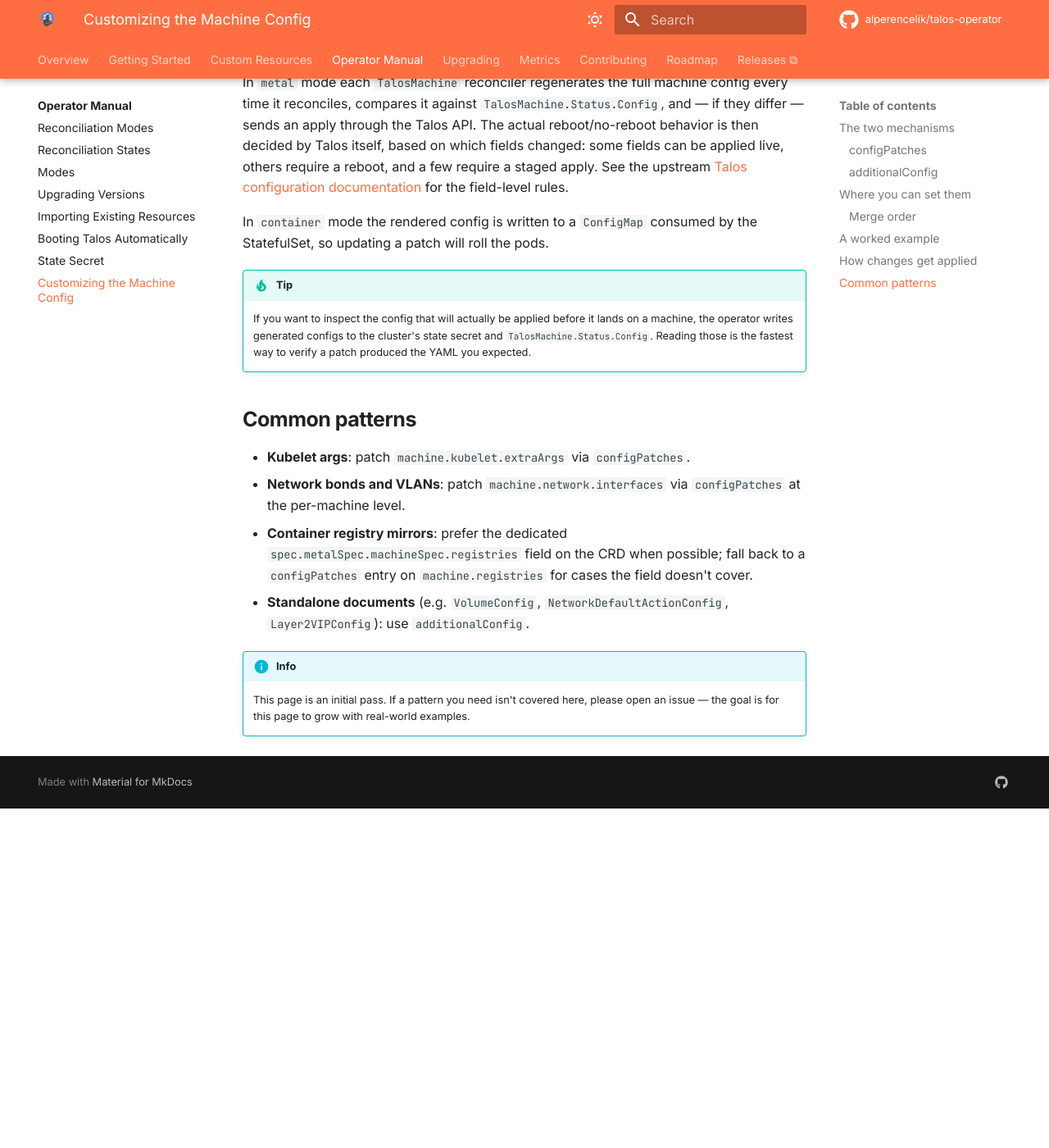
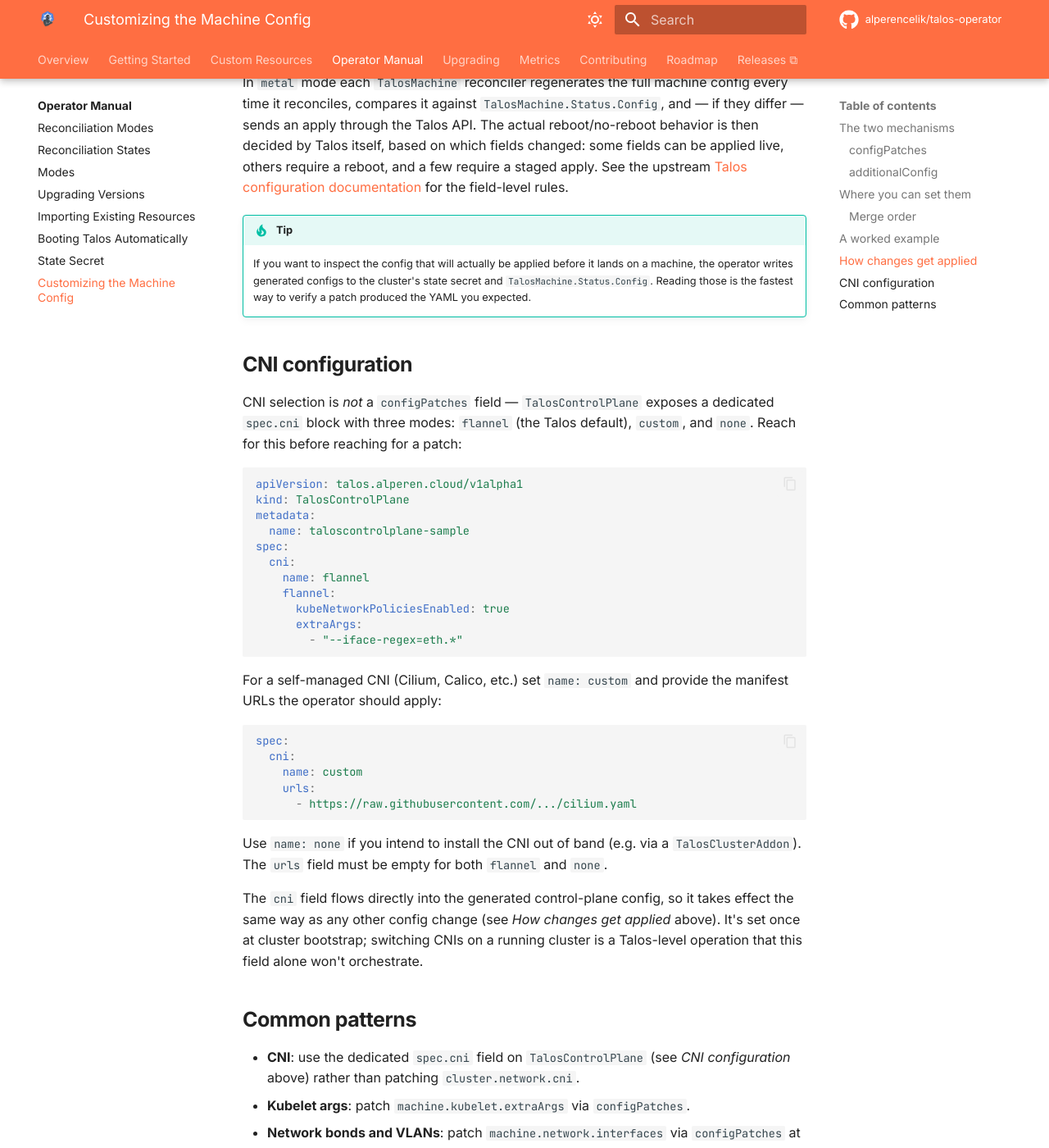
Before and after one commit to alperencelik/talos-operator, an MkDocs documentation site: the page built from docs/operator_manual/customizing_machine_config.md, in a window 1280 px wide and 1400 px high, scrolled down 2978 px. Shown: the whole window at 82% size. Built offline with MkDocs 1.6.1 and Material for MkDocs 9.7.7, drawn with Linux system fonts in a browser that asks for light colours; comment, search, counter and statistics services are not loaded; before the commit the page ends 3964 px from its top, so only the background shows below that.

Commit message:
docs: cover the dedicated spec.cni field on TalosControlPlane
Adds a CNI configuration section showing the flannel / custom / none
modes and the Flannel-specific sub-options, plus a Common Patterns
bullet so readers reach for the dedicated field before trying to patch
cluster.network.cni themselves.

````diff
--- a/docs/operator_manual/customizing_machine_config.md
+++ b/docs/operator_manual/customizing_machine_config.md
@@ -104,17 +104,45 @@ A runnable version of this example lives at [`examples/talos-controlplane-metal-
 
 In `metal` mode each `TalosMachine` reconciler regenerates the full machine config every time it reconciles, compares it against `TalosMachine.Status.Config`, and — if they differ — sends an apply through the Talos API. The actual reboot/no-reboot behavior is then decided by Talos itself, based on which fields changed: some fields can be applied live, others require a reboot, and a few require a staged apply. See the upstream [Talos configuration documentation](https://www.talos.dev/latest/talos-guides/configuration/) for the field-level rules.
 
-In `container` mode the rendered config is written to a `ConfigMap` consumed by the StatefulSet, so updating a patch will roll the pods.
-
 !!!tip
     If you want to inspect the config that will actually be applied before it lands on a machine, the operator writes generated configs to the cluster's state secret and `TalosMachine.Status.Config`. Reading those is the fastest way to verify a patch produced the YAML you expected.
 
+## CNI configuration
+
+CNI selection is *not* a `configPatches` field — `TalosControlPlane` exposes a dedicated `spec.cni` block with three modes: `flannel` (the Talos default), `custom`, and `none`. Reach for this before reaching for a patch:
+
+```yaml
+apiVersion: talos.alperen.cloud/v1alpha1
+kind: TalosControlPlane
+metadata:
+  name: taloscontrolplane-sample
+spec:
+  cni:
+    name: flannel
+    flannel:
+      kubeNetworkPoliciesEnabled: true
+      extraArgs:
+        - "--iface-regex=eth.*"
+```
+
+For a self-managed CNI (Cilium, Calico, etc.) set `name: custom` and provide the manifest URLs the operator should apply:
+
+```yaml
+spec:
+  cni:
+    name: custom
+    urls:
+      - https://raw.githubusercontent.com/.../cilium.yaml
+```
+
+Use `name: none` if you intend to install the CNI out of band (e.g. via a `TalosClusterAddon`). The `urls` field must be empty for both `flannel` and `none`.
+
+The `cni` field flows directly into the generated control-plane config, so it takes effect the same way as any other config change (see *How changes get applied* above). It's set once at cluster bootstrap; switching CNIs on a running cluster is a Talos-level operation that this field alone won't orchestrate.
+
 ## Common patterns
 
+- **CNI**: use the dedicated `spec.cni` field on `TalosControlPlane` (see *CNI configuration* above) rather than patching `cluster.network.cni`.
 - **Kubelet args**: patch `machine.kubelet.extraArgs` via `configPatches`.
 - **Network bonds and VLANs**: patch `machine.network.interfaces` via `configPatches` at the per-machine level.
 - **Container registry mirrors**: prefer the dedicated `spec.metalSpec.machineSpec.registries` field on the CRD when possible; fall back to a `configPatches` entry on `machine.registries` for cases the field doesn't cover.
 - **Standalone documents** (e.g. `VolumeConfig`, `NetworkDefaultActionConfig`, `Layer2VIPConfig`): use `additionalConfig`.
-
-!!!info
-    This page is an initial pass. If a pattern you need isn't covered here, please open an issue — the goal is for this page to grow with real-world examples.
````
